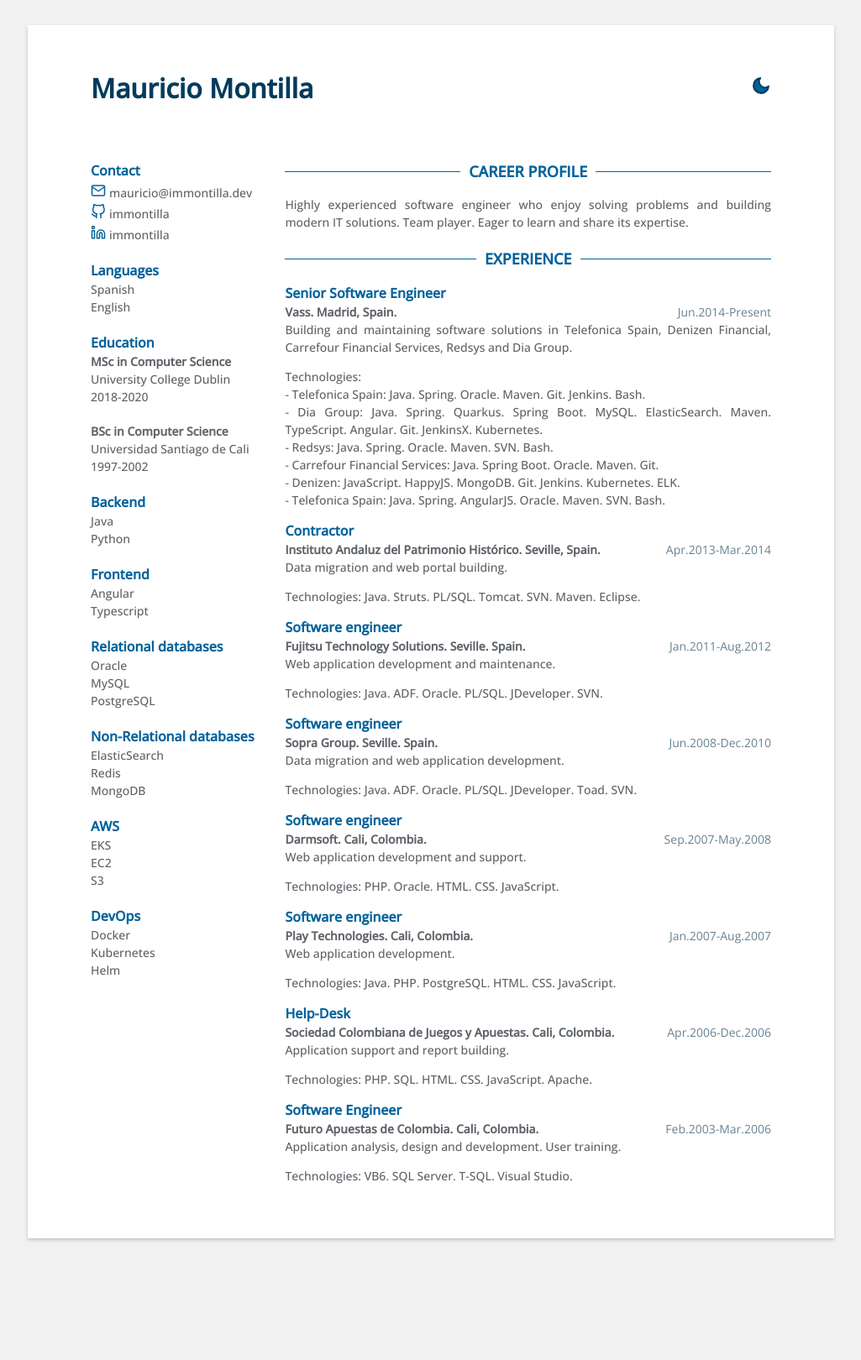
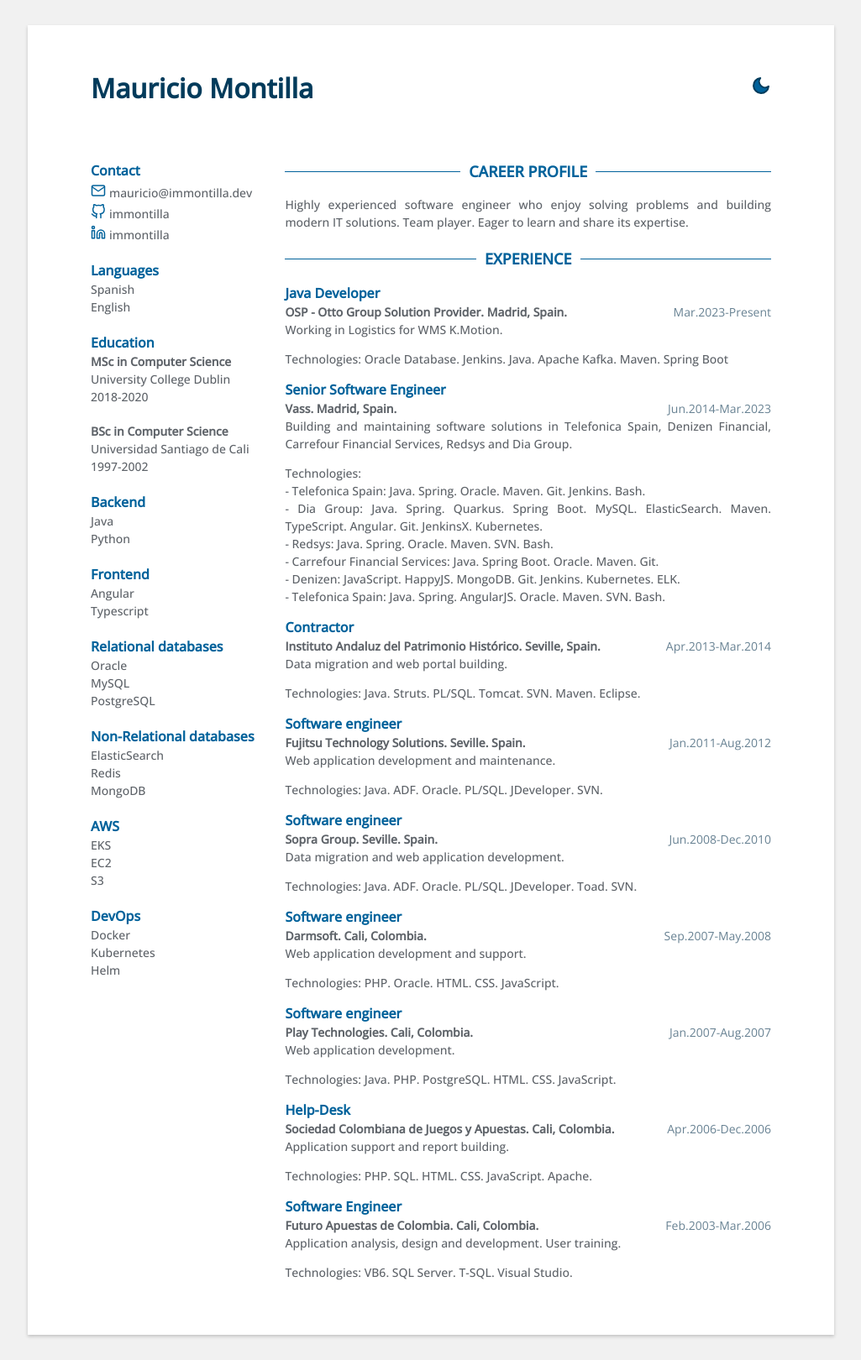
Before and after one commit to immontilla/resume.immontilla.dev, a Jekyll site: the page built from index.html, in a window 1280 px wide. Shown: the whole page at 84% size, without its empty margins (127-1152 px from the left). Built offline with Jekyll 4.4.1, drawn with Linux system fonts in a browser that asks for light colours; a style sheet for code colours, icons or effects is not loaded; before the commit the page ends 1505 px from its top, so only the background shows below that.

Commit message:
Updating current position

```diff
--- a/Gemfile
+++ b/Gemfile
@@ -1,5 +1,5 @@
 source "https://rubygems.org"
-gem "jekyll", "4.2.1"
+gem "jekyll", "4.3.4"
 gem "liquid-c"
 gem "jekyll-minifier", "0.1.10"
-gem "webrick", "~> 1.7"
+gem "webrick", "~> 1.8.2"
--- a/_data/data.yml
+++ b/_data/data.yml
@@ -61,8 +61,17 @@ profile: |
   Highly experienced software engineer who enjoy solving problems and building modern IT solutions. Team player. Eager to learn and share its expertise.
 
 experience:
+  - role: Java Developer
+    time: Mar.2023-Present
+    company: OSP - Otto Group Solution Provider. Madrid, Spain.
+    country: es
+    details: |
+      Working in Logistics for WMS K.Motion.
+    technologies_used: |
+      Oracle Database. Jenkins. Java. Apache Kafka. Maven. Spring Boot
+
   - role: Senior Software Engineer
-    time: Jun.2014-Present
+    time: Jun.2014-Mar.2023
     company: Vass. Madrid, Spain.
     country: es
     details: |
```
Also changed, not shown: Gemfile.lock.
